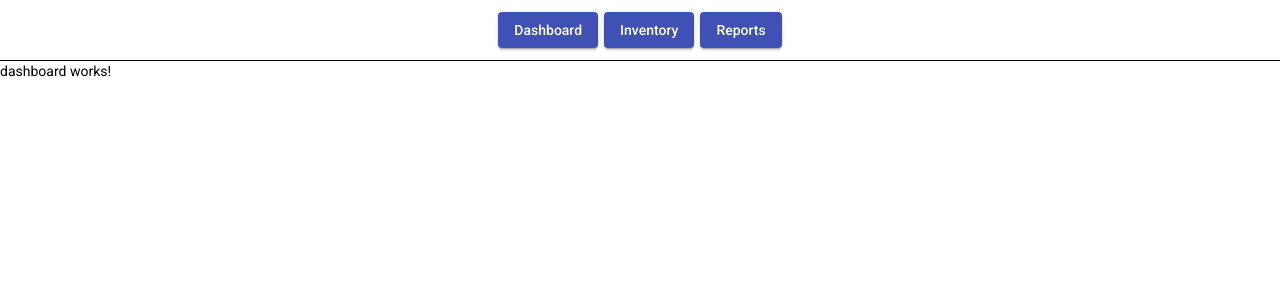
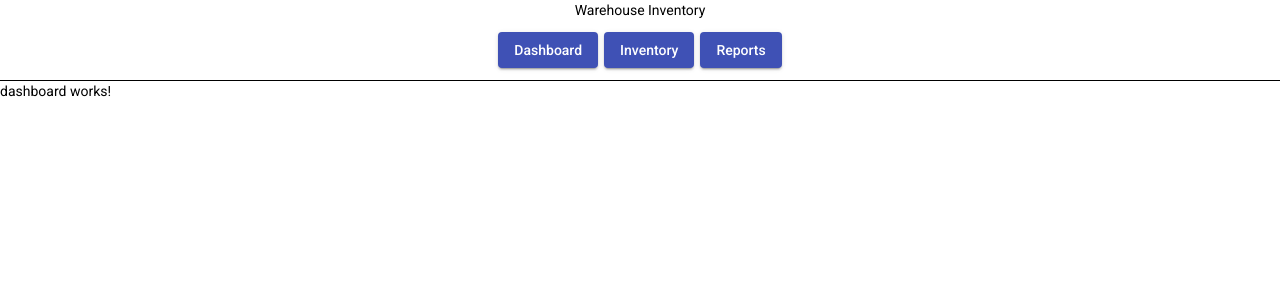
Before and after one commit to ungerecht/warehouse-inventory, an Angular app: page /dashboard in a window 1280 px wide. Shown: the top 300 px of the page. Built offline with nearby package versions, Linux system fonts and the light colour scheme.

Commit message:
add warehouse title

```diff
--- a/src/app/app.component.html
+++ b/src/app/app.component.html
@@ -1,3 +1,4 @@
+<span class="title">{{ title }}</span>
 <div class="navbar">
   <nav>
     <a mat-raised-button routerLink="/dashboard" color="primary">Dashboard</a>
```
